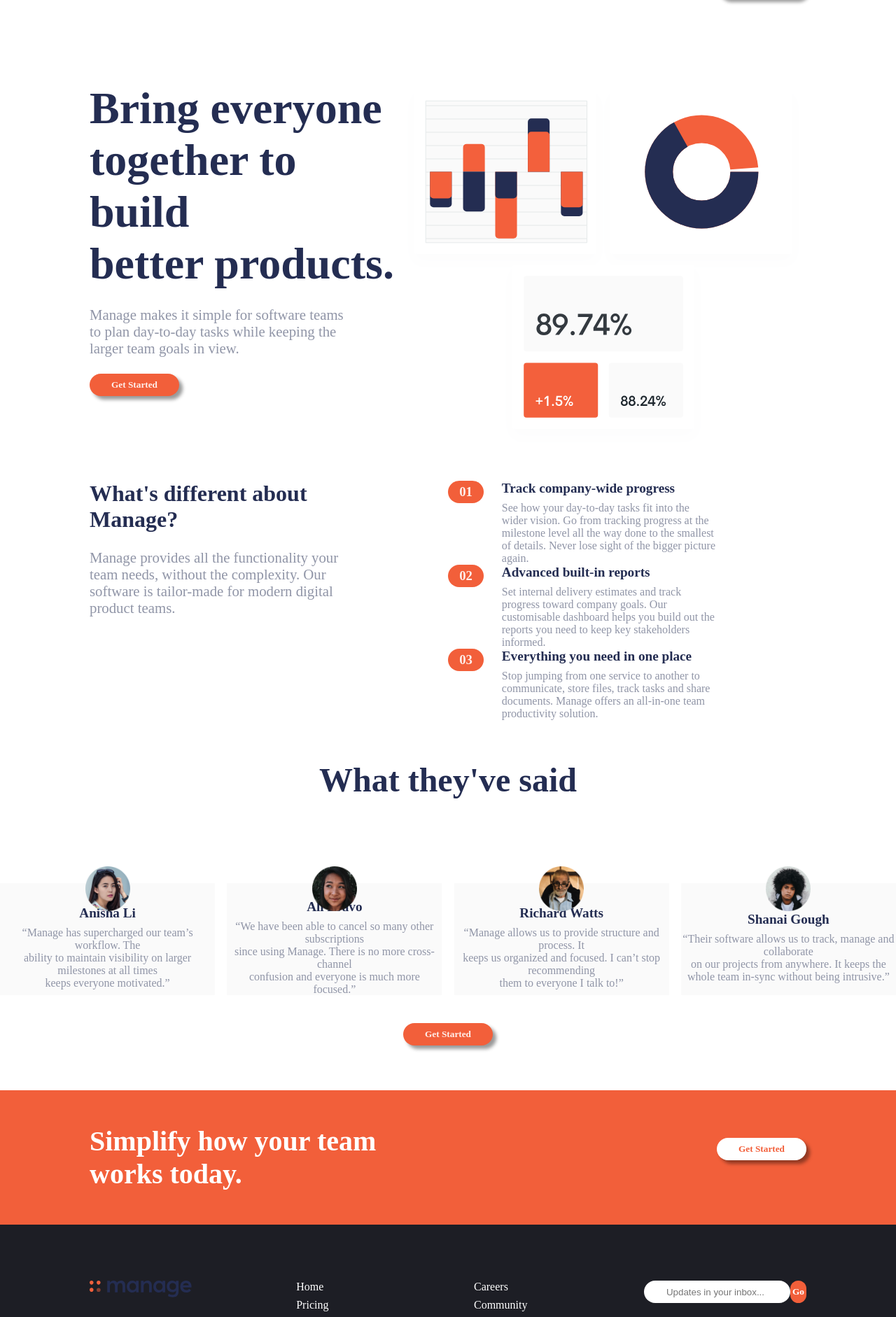
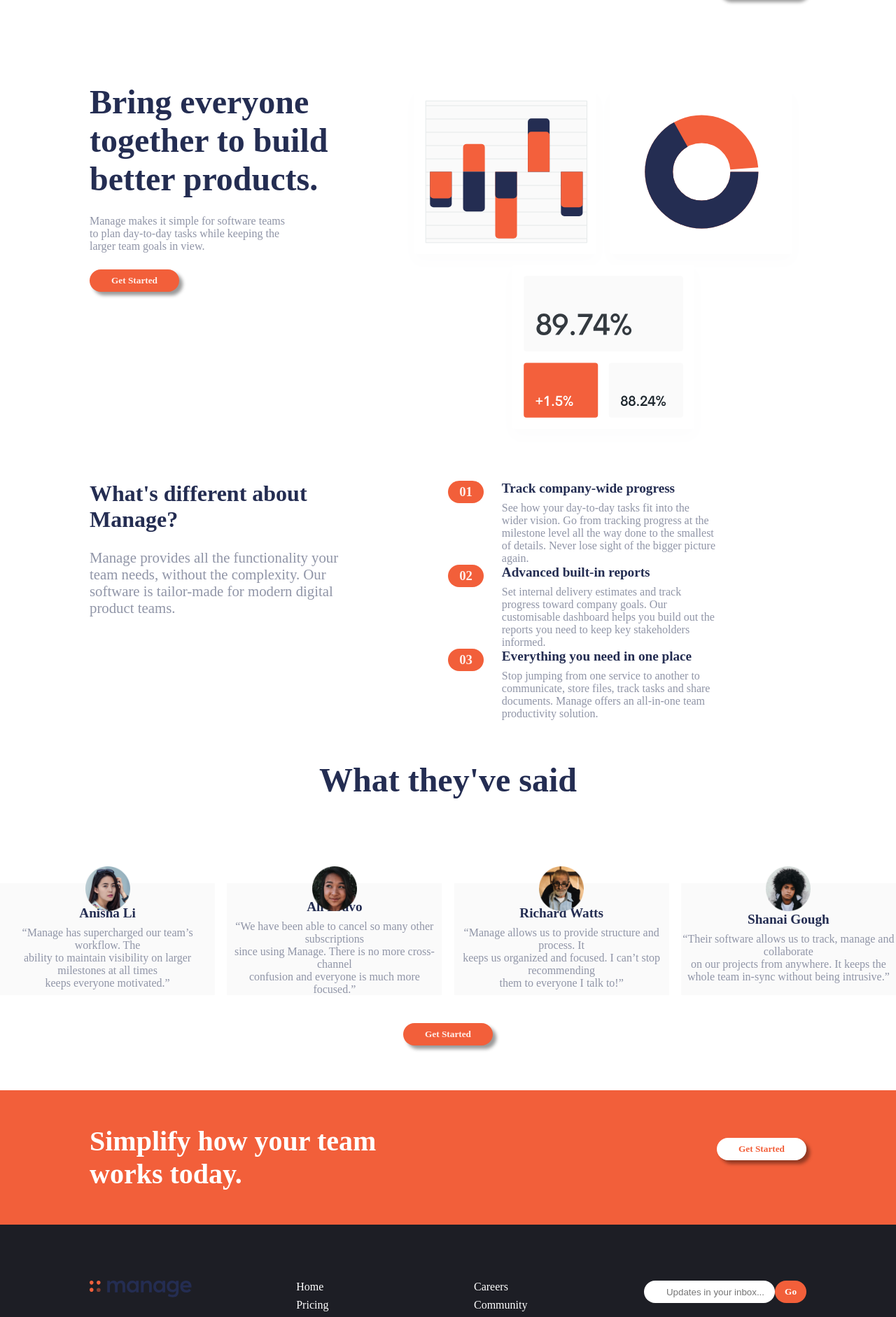
Before and after one commit to cold412/manage-landing-page, a Gatsby site: page / in a window 1280 px wide. Shown: the part 74-1956 px from the top of the page at 70% size. Built offline with nearby package versions, Linux system fonts and the light colour scheme; Gatsby itself is replaced by a stand-in of ours; a web font is replaced by a local one.

Commit message:
some mobile

```diff
--- a/src/styles/footer.scss
+++ b/src/styles/footer.scss
@@ -63,11 +63,13 @@
                 border-radius: 1.5rem;
                 border: 1px;
                 padding-left: 2rem;
+                min-width: 10vw;
+
 
             }
             h5{
                 height: 4vh;
-                width: 3vw;
+                min-width: 3.5vw;
                 border-radius: 1.5rem;
                 border: 1px;
                 background-color: $BrightRed;
--- a/src/styles/page1.scss
+++ b/src/styles/page1.scss
@@ -11,9 +11,22 @@
       font-family: $Mainfontfamily;
       color: $DarkBlue;
       font-size: 4em;
+
+      @include For1400{
+        font-size: 3em;
+      }
+      @include For1200{
+        font-size: 2em;
+      }
     }
     p {
       @include p1;
+      @include For1400{
+        font-size: 1em;
+      }
+      @include For1200{
+        font-size: .8em;
+      }
     }
     .btn {
       @include btn;
@@ -34,4 +47,5 @@
   .container__page1__right{
     width: 50vw;
   }
+
 }
--- a/src/styles/var.scss
+++ b/src/styles/var.scss
@@ -66,3 +66,18 @@
     padding-left: 10vw;
     padding-right: 10vw;
 }
+
+
+
+@mixin for-phone-only {
+  @media (max-width: 599px) { @content; }
+}
+@mixin for-tablet-portrait-up {
+  @media (max-width: 600px) { @content; }
+}
+@mixin For1200{
+  @media (max-width: 1200px) { @content; }
+}
+@mixin For1400 {
+  @media (max-width: 1400px) { @content; }
+}
```
